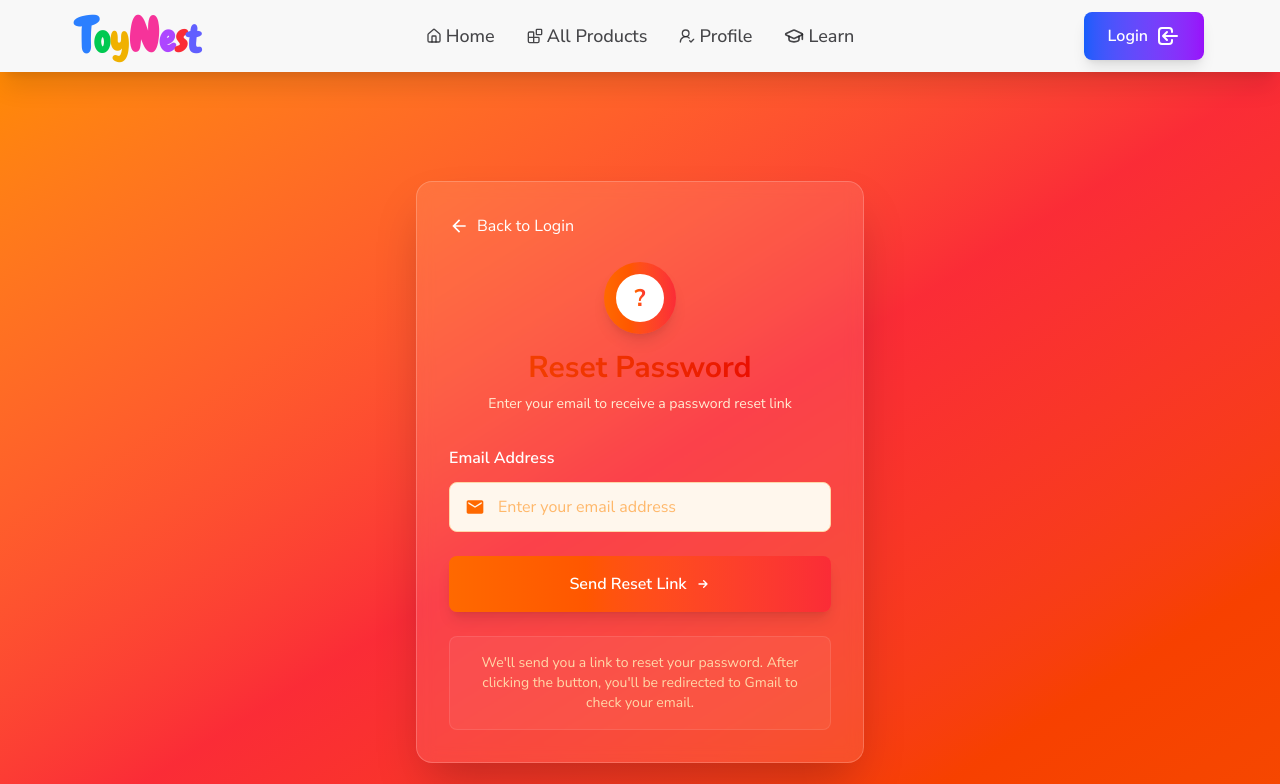
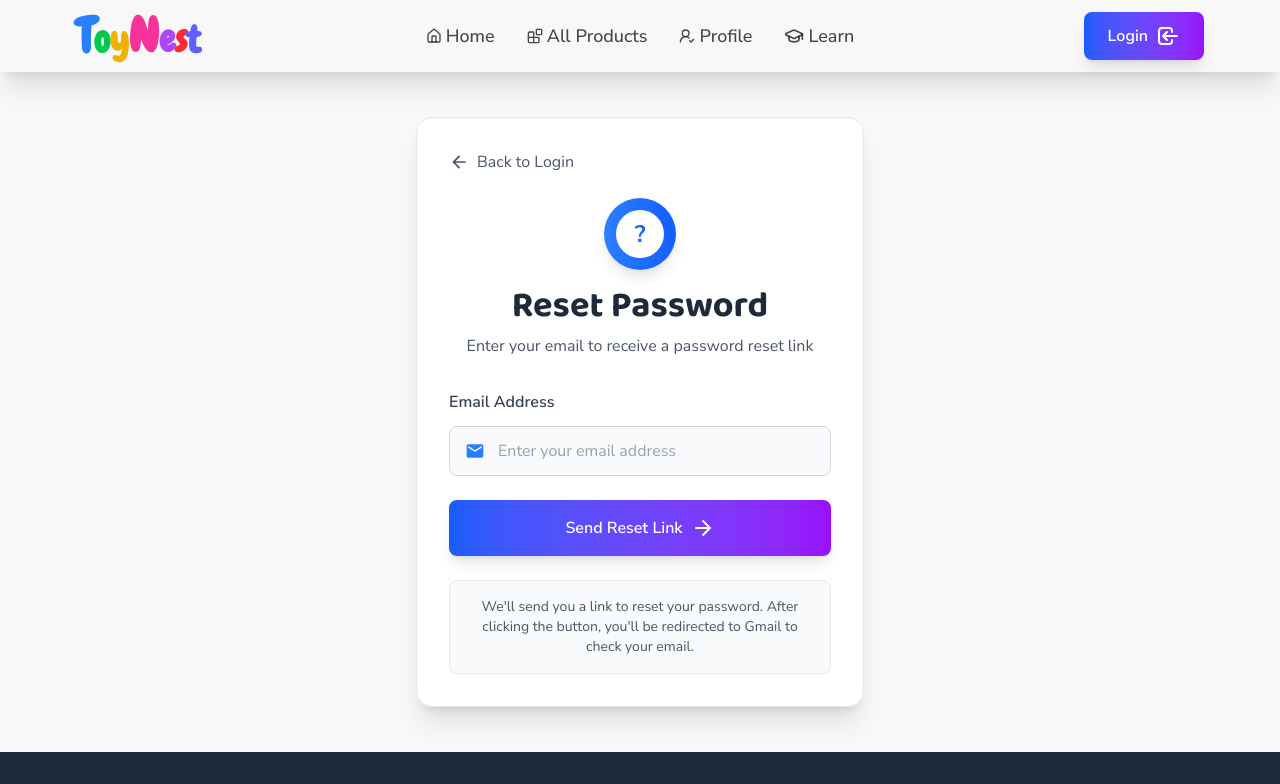
Before and after one commit to hadialhamza/toy-nest, a React (Vite) app: page /forget-password in a window 1280 px wide. Shown: the top 784 px of the page. Built offline with nearby package versions, Linux system fonts and the light colour scheme; no server answers.

Commit message:
redesign the forget passwrod and learning page.

```diff
--- a/src/Pages/ForgetPassword.jsx
+++ b/src/Pages/ForgetPassword.jsx
@@ -2,14 +2,14 @@ import React, { useState, useContext } from "react";
 import { useNavigate, useLocation } from "react-router";
 import { AuthContext } from "../Context/AuthContext";
 import { MdEmail, MdArrowBack } from "react-icons/md";
-import { toast } from "react-toastify";
+import Swal from "sweetalert2";
+import { ArrowRight } from "lucide-react";
 
 const ForgetPassword = () => {
   const { forgetPassword } = useContext(AuthContext);
   const navigate = useNavigate();
   const location = useLocation();
 
-  // Get email from login page if available
   const loginEmail = location.state?.email || "";
 
   const [email, setEmail] = useState(loginEmail);
@@ -19,7 +19,10 @@ const ForgetPassword = () => {
     e.preventDefault();
 
     if (!email) {
-      toast.error("Please enter your email address");
+      Swal.fire({
+        title: "Please enter your email address",
+        icon: "warning",
+      });
       return;
     }
 
@@ -27,16 +30,21 @@ const ForgetPassword = () => {
 
     forgetPassword(email)
       .then(() => {
-        toast.success("Password reset email sent! Redirecting to Gmail...");
+        Swal.fire({
+          title: "Password reset email sent! Redirecting to Gmail...",
+          icon: "success",
+        });
 
-        // Redirect to Gmail after successful email send
         setTimeout(() => {
           window.open("https://mail.google.com", "_blank");
         }, 2000);
       })
       .catch((error) => {
         console.error("Password reset error:", error);
-        toast.error(error.message || "Failed to send reset email");
+        Swal.fire({
+          title: error.message || "Failed to send reset email",
+          icon: "error",
+        });
       })
       .finally(() => {
         setIsLoading(false);
@@ -48,44 +56,41 @@ const ForgetPassword = () => {
   };
 
   return (
-    <div className="min-h-screen flex items-center justify-center p-4 bg-gradient-to-br from-orange-400 via-red-500 to-orange-600">
-      <div className="w-full max-w-md rounded-2xl shadow-2xl overflow-hidden bg-white/10 backdrop-blur-sm border border-white/20">
+    <div className="min-h-[85vh] flex items-center justify-center p-4 bg-base-200">
+      <div className="w-full max-w-md rounded-2xl shadow-xl overflow-hidden bg-white border border-gray-200">
         <div className="p-8">
-          {/* Back Button */}
           <button
             onClick={handleBackToLogin}
-            className="flex items-center gap-2 text-white hover:text-orange-200 transition-colors duration-200 mb-6"
+            className="flex items-center gap-2 text-gray-600 hover:text-gray-800 transition-colors duration-200 mb-6"
           >
             <MdArrowBack size={20} />
             Back to Login
           </button>
 
-          {/* Header */}
           <div className="text-center mb-8">
-            <div className="inline-block p-3 rounded-full bg-gradient-to-r from-orange-500 to-red-500 mb-4 shadow-lg">
+            <div className="inline-block p-3 rounded-full bg-gradient-to-r from-blue-500 to-blue-600 mb-4 shadow-lg">
               <div className="w-12 h-12 rounded-full bg-white flex items-center justify-center">
-                <span className="text-2xl font-bold bg-gradient-to-r from-orange-500 to-red-500 bg-clip-text text-transparent">
+                <span className="text-2xl font-bold bg-gradient-to-r from-blue-500 to-blue-600 bg-clip-text text-transparent">
                   ?
                 </span>
               </div>
             </div>
-            <h2 className="text-3xl font-bold bg-gradient-to-r from-orange-600 to-red-600 bg-clip-text text-transparent mb-2">
+            <h2 className="text-4xl font-baloo font-bold text-gray-800 mb-2">
               Reset Password
             </h2>
-            <p className="text-orange-100 text-sm">
+            <p className="text-gray-600 text-base">
               Enter your email to receive a password reset link
             </p>
           </div>
 
-          {/* Form */}
           <form onSubmit={handleSubmit} className="space-y-6">
             <div className="form-group">
-              <label className="block text-white font-semibold mb-3">
+              <label className="block text-gray-700 font-semibold mb-3">
                 Email Address
               </label>
               <div className="relative">
                 <MdEmail
-                  className="absolute left-4 top-1/2 transform -translate-y-1/2 text-orange-500"
+                  className="absolute left-4 top-1/2 transform -translate-y-1/2 text-blue-500"
                   size={20}
                 />
                 <input
@@ -93,7 +98,7 @@ const ForgetPassword = () => {
                   value={email}
                   onChange={(e) => setEmail(e.target.value)}
                   placeholder="Enter your email address"
-                  className="w-full pl-12 pr-4 py-3 rounded-lg border border-orange-200 bg-orange-50 focus:outline-none focus:ring-2 focus:ring-orange-500 focus:border-orange-500 text-gray-900 placeholder-orange-300 transition-all duration-300"
+                  className="w-full pl-12 pr-4 py-3 rounded-lg border border-gray-300 bg-gray-50 focus:outline-none focus:ring-2 focus:ring-blue-500 focus:border-blue-500 text-gray-900 placeholder-gray-400 transition-all duration-300"
                   required
                 />
               </div>
@@ -102,53 +107,21 @@ const ForgetPassword = () => {
             <button
               type="submit"
               disabled={isLoading}
-              className="w-full py-4 px-4 rounded-lg bg-gradient-to-r from-orange-500 to-red-500 text-white font-semibold hover:from-orange-600 hover:to-red-600 active:scale-[0.98] disabled:opacity-50 disabled:cursor-not-allowed flex items-center justify-center transition-all duration-300 shadow-lg hover:shadow-xl transform hover:-translate-y-0.5"
+              className="my-btn py-4 w-full flex items-center justify-center gap-2"
             >
               {isLoading ? (
-                <svg
-                  className="animate-spin h-5 w-5 text-white"
-                  xmlns="http://www.w3.org/2000/svg"
-                  fill="none"
-                  viewBox="0 0 24 24"
-                >
-                  <circle
-                    className="opacity-25"
-                    cx="12"
-                    cy="12"
-                    r="10"
-                    stroke="currentColor"
-                    strokeWidth="4"
-                  ></circle>
-                  <path
-                    className="opacity-75"
-                    fill="currentColor"
-                    d="M4 12a8 8 0 018-8V0C5.373 0 0 5.373 0 12h4zm2 5.291A7.962 7.962 0 014 12H0c0 3.042 1.135 5.824 3 7.938l3-2.647z"
-                  ></path>
-                </svg>
+                <span className="loading loading-spinner text-success"></span>
               ) : (
                 <span className="flex items-center gap-2">
                   Send Reset Link
-                  <svg
-                    className="w-4 h-4"
-                    fill="none"
-                    stroke="currentColor"
-                    viewBox="0 0 24 24"
-                  >
-                    <path
-                      strokeLinecap="round"
-                      strokeLinejoin="round"
-                      strokeWidth={2}
-                      d="M13 7l5 5m0 0l-5 5m5-5H6"
-                    />
-                  </svg>
+                  <ArrowRight />
                 </span>
               )}
             </button>
           </form>
 
-          {/* Info Text */}
-          <div className="mt-6 p-4 bg-white/5 rounded-lg border border-white/10">
-            <p className="text-orange-200 text-sm text-center">
+          <div className="mt-6 p-4 bg-gray-50 rounded-lg border border-gray-200">
+            <p className="text-gray-600 text-sm text-center">
               We'll send you a link to reset your password. After clicking the
               button, you'll be redirected to Gmail to check your email.
             </p>
--- a/src/Pages/LearningCenter.jsx
+++ b/src/Pages/LearningCenter.jsx
@@ -82,10 +82,8 @@ const LearningCenter = () => {
     <div className="min-h-screen bg-base-200 py-12 px-4">
       <div className="max-w-6xl mx-auto">
         <div className="text-center mb-12">
-          <h1 className="text-4xl font-bold text-gray-800 mb-4">
-            Learning Through Play
-          </h1>
-          <p className="text-gray-600 text-lg max-w-2xl mx-auto">
+          <h1 className="title font-baloo">Learning Through Play</h1>
+          <p className="subtitle">
             Discover how playtime builds essential skills for your child's
             development
           </p>
@@ -100,7 +98,9 @@ const LearningCenter = () => {
               <div className="flex items-center gap-4 mb-4">
                 {t.icon}
                 <div>
-                  <h3 className="font-bold text-gray-800">{t.title}</h3>
+                  <h3 className="font-baloo text-lg font-semibold text-gray-800">
+                    {t.title}
+                  </h3>
                   <div className="flex gap-2 text-xs text-gray-500">
                     <span>{t.age}</span>
                     <span>•</span>
@@ -115,7 +115,7 @@ const LearningCenter = () => {
 
         <div className="grid grid-cols-1 lg:grid-cols-2 gap-8">
           <div className="bg-white rounded-xl shadow-sm border border-gray-100 p-6">
-            <h2 className="text-xl font-bold text-gray-800 mb-4">
+            <h2 className="font-baloo text-2xl font-bold text-gray-800 mb-4">
               Quick Tips for Parents
             </h2>
             <ul className="space-y-3">
@@ -132,7 +132,7 @@ const LearningCenter = () => {
           </div>
 
           <div className="bg-white rounded-xl shadow-sm border border-gray-100 p-6">
-            <h2 className="text-xl font-bold text-gray-800 mb-4">
+            <h2 className="font-baloo text-2xl font-bold text-gray-800 mb-4">
               Play-Based Learning Benefits
             </h2>
             <div className="space-y-4">
```
